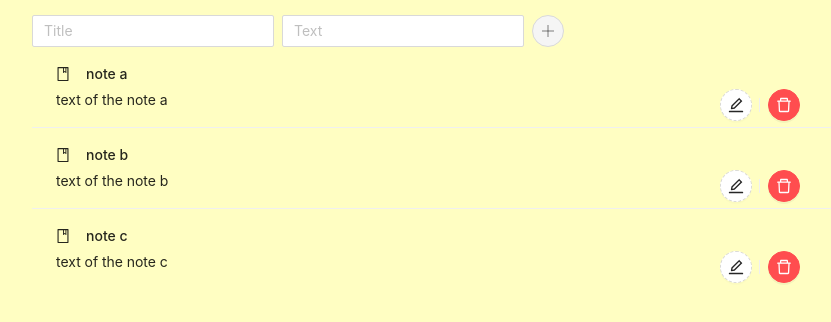
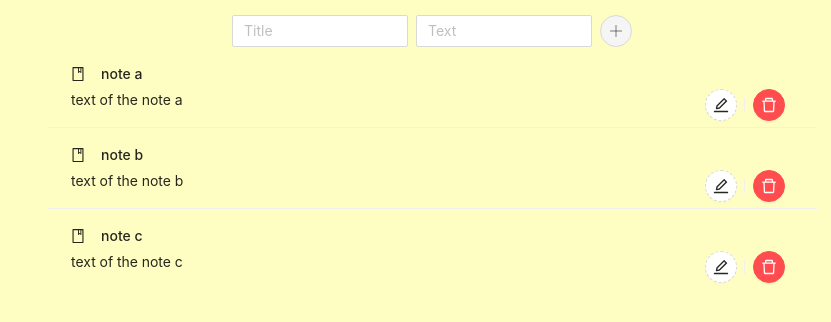
Before and after one commit to zifstark/notes-app, a React (Create React App) app: page / in a window 1280 px wide. Shown: the top 322 px of the page, without its empty margins (208-1039 px from the left). Built offline with nearby package versions, Linux system fonts and the light colour scheme.

Commit message:
Center the form

```diff
--- a/src/App.css
+++ b/src/App.css
@@ -1,10 +1,12 @@
 .App {
+  padding: 15px;
   width: 800px;
   margin: 0 auto;
 }
 
 .CreationForm {
-  margin-top: 15px;
+  width: 400px;
+  margin: auto;
 }
 
 body {
```
